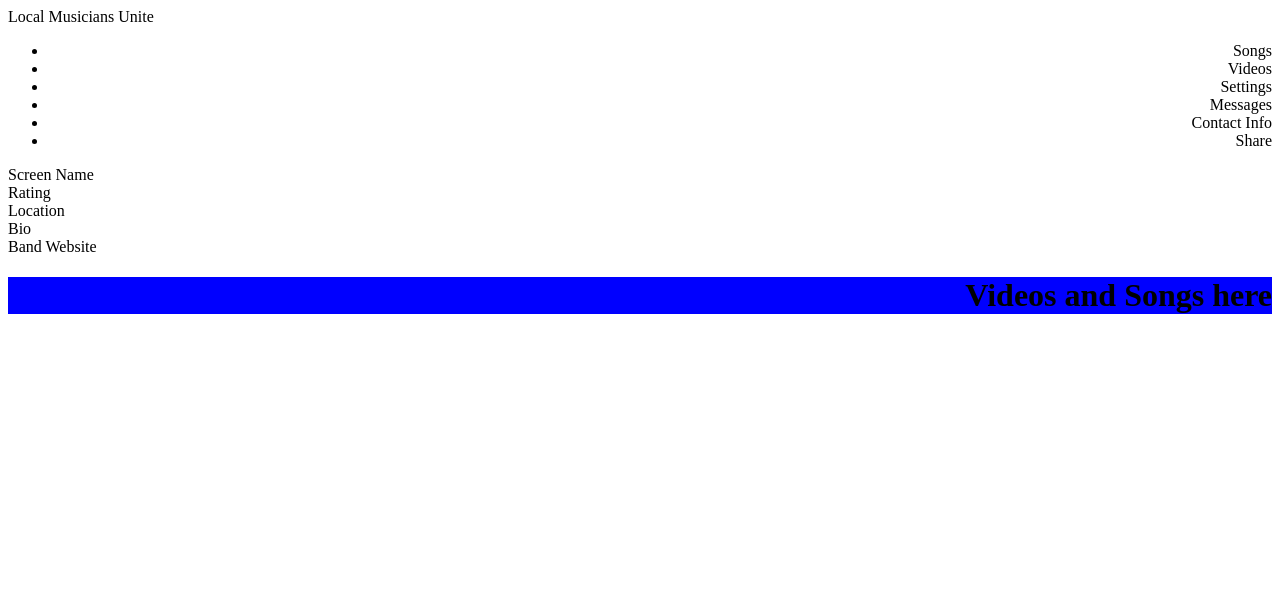
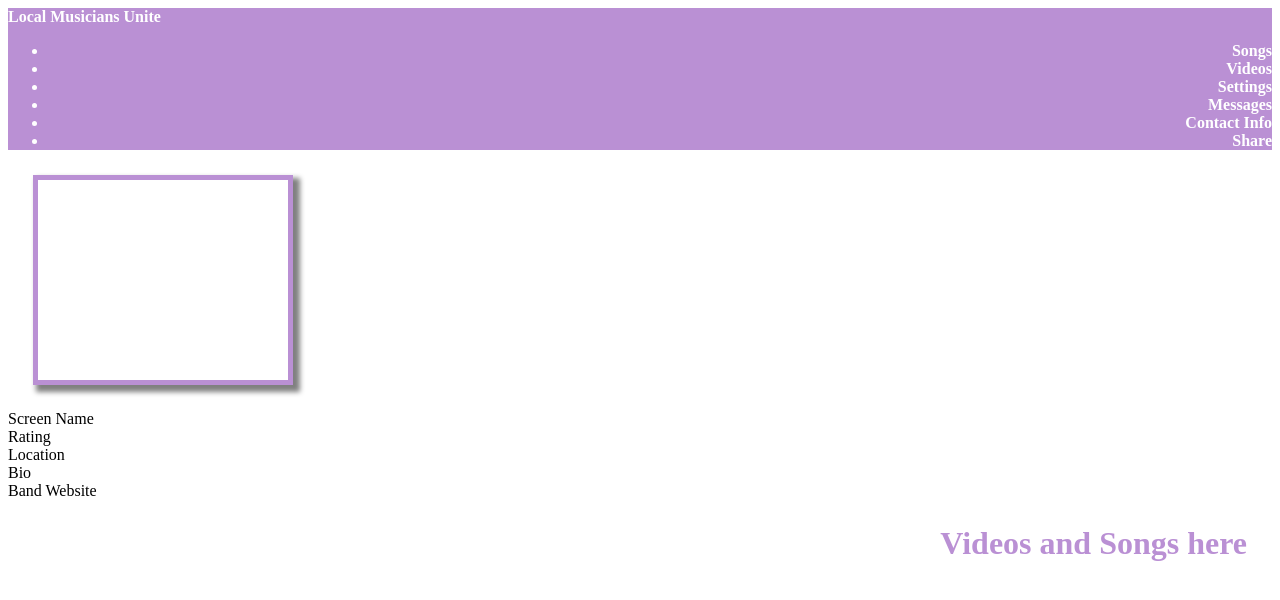
Before and after one commit to edsmartin7/SkillJam, a Django app: page / in a window 1280 px wide. Shown: the top 600 px of the page. Run offline with Django 3.2, Linux system fonts and the light colour scheme.

Commit message:
cleanup css

```diff
--- a/startpage/static/css/profile.css
+++ b/startpage/static/css/profile.css
@@ -1,10 +1,8 @@
-
-h1 {
-   background-color: blue;
-}
 
 #top {
-
+   background-color: #BA90D4;
+   color:white;
+   font-weight: bold;
 }
 
 #personalsettings {
@@ -12,9 +10,16 @@
 }
 
 #leftprofile {
-
+   width: 50px;
+   border: 5px solid #BA90D4;
+   padding: 100px;
+   margin: 25px;
+   box-shadow: 5px 5px 5px 2px gray;
+   /* position: fixed; */
 }
 
 #content {
+   color: #BA90D4;
    text-align: right;
+   margin: 25px;
 }
```
Also changed, not shown: startpage/templates/startpage/index.html (indentation only).
